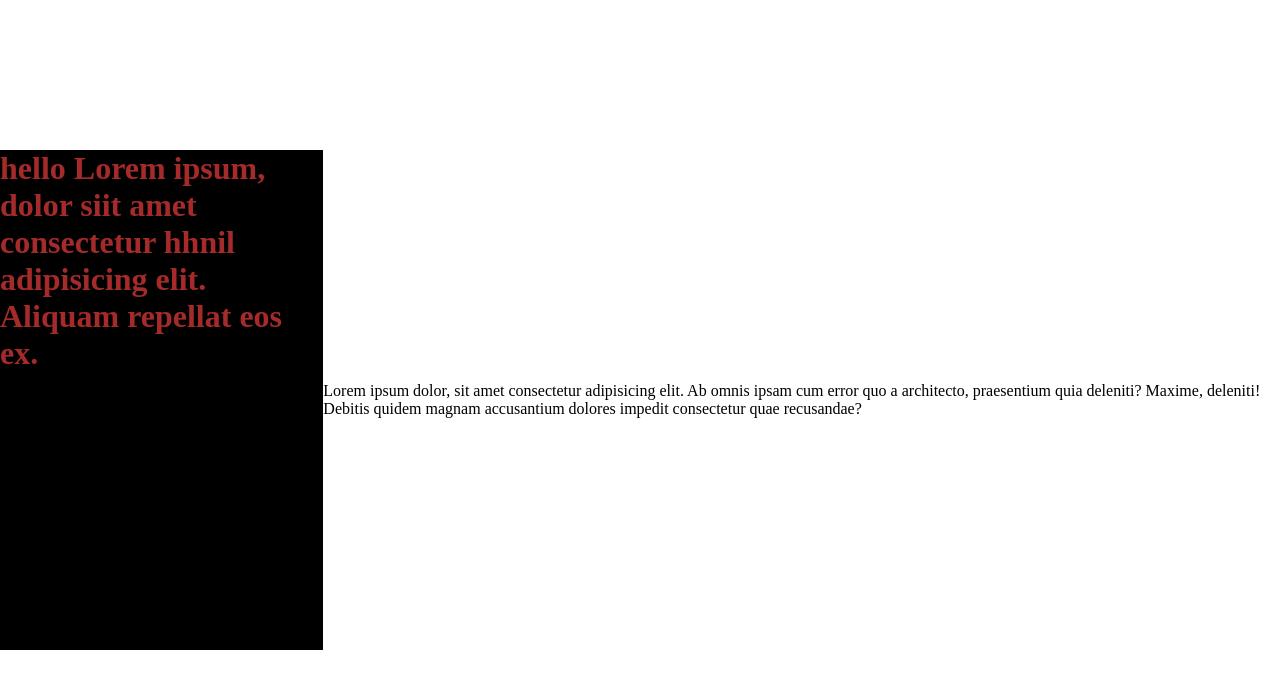
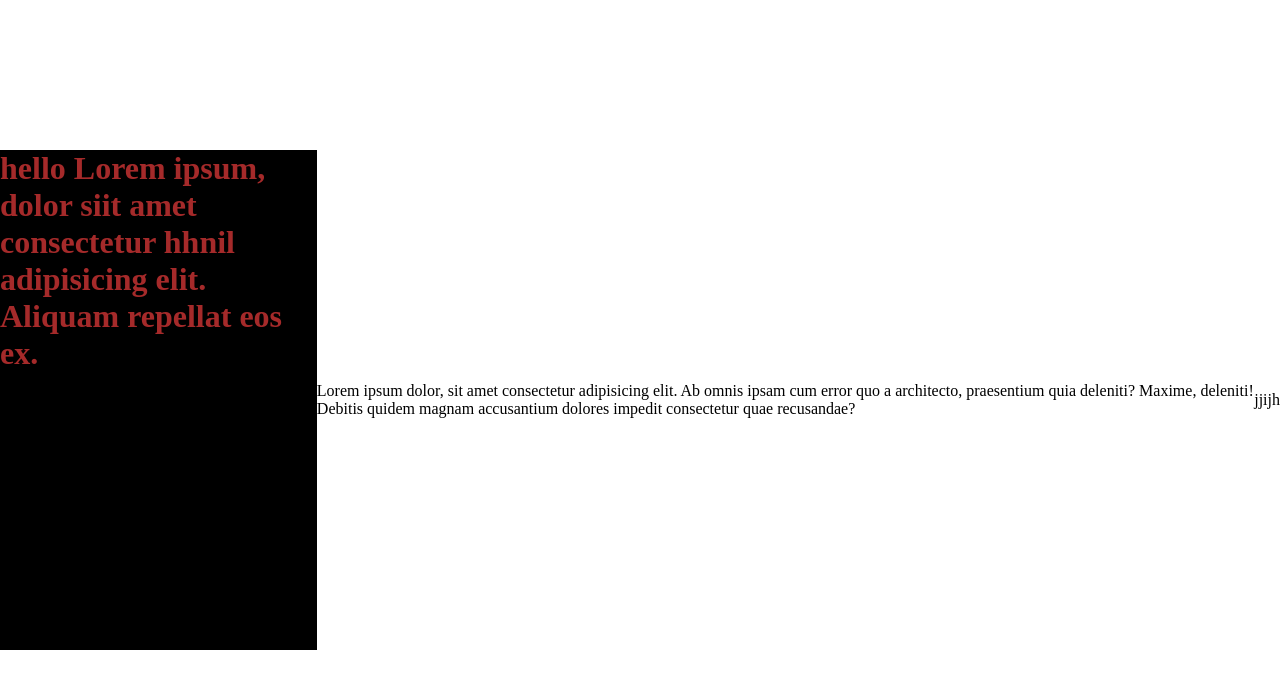
Before and after one commit to Annu12348/firstcss, a plain HTML site: page index.html in a window 1280 px wide. Drawn offline with Linux system fonts and the light colour scheme.

Commit message:
rkeorkoerk

```diff
--- a/index.html
+++ b/index.html
@@ -9,5 +9,6 @@
 <body>
     <h1>hello Lorem ipsum, dolor siit amet consectetur hhnil adipisicing elit. Aliquam repellat eos ex.</h1>
     <p>Lorem ipsum dolor, sit amet consectetur adipisicing elit. Ab omnis ipsam cum error quo a architecto, praesentium quia deleniti? Maxime, deleniti! Debitis quidem magnam accusantium dolores impedit consectetur quae recusandae?</p>
+    jjijh
 </body>
 </html>
```
